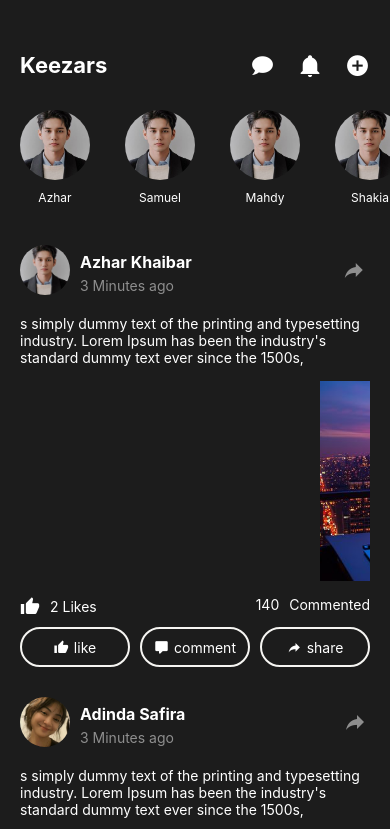
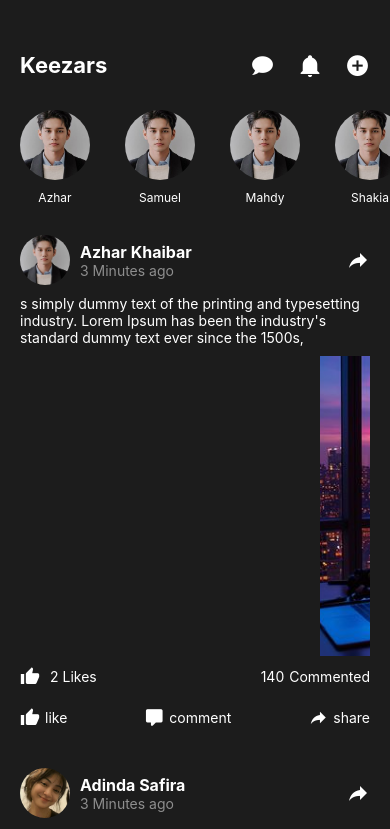
Before and after one commit to Azharkhaibar/mse-social-app, a React Native app: screen /Home in a window 390 px wide. Shown: the top 829 px of the page. Built offline with nearby package versions, Linux system fonts and the light colour scheme.

Commit message:
tambah files

```diff
--- a/App.tsx
+++ b/App.tsx
@@ -13,10 +13,11 @@ const Stack = createNativeStackNavigator();
 export default function App() {
   return (
     <NavigationContainer>
-      {/* menghilangkan header top */}
-      <Stack.Navigator screenOptions={{headerShown: false}}>
-        <Stack.Screen name='firstPage' component={FirstPage} />
-        <Stack.Screen name='Signin' component={SignInScreen} />
+      {/* STATUS BAR ATAS */}
+      <StatusBar style="light" backgroundColor='black' />
+      <Stack.Navigator screenOptions={{ headerShown: false }}>
+        <Stack.Screen name="firstPage" component={FirstPage} />
+        <Stack.Screen name="Signin" component={SignInScreen} />
         <Stack.Screen name="Home" component={HomeScreen} />
         <Stack.Screen name="Explore" component={ExploreScreen} />
         <Stack.Screen name="Profile" component={ProfileScreen} />
--- a/app/screens/design/homestyle.tsx
+++ b/app/screens/design/homestyle.tsx
@@ -1,4 +1,138 @@
 import { StyleSheet } from "react-native";
-export const HomeStyle = StyleSheet.create({
-
-})
+export const styles = StyleSheet.create({
+  container: {
+    flex: 1,
+    backgroundColor: "#1C1C1C",
+  },
+  scrollView: {
+    flex: 1,
+  },
+  header: {
+    flexDirection: "row",
+    justifyContent: "space-between",
+    alignItems: "center",
+    marginTop: 40,
+    height: 50,
+    paddingHorizontal: 20,
+  },
+  headerText: {
+    fontSize: 22,
+    fontWeight: "bold",
+    color: "white",
+  },
+  iconContainer: {
+    flexDirection: "row",
+    justifyContent: "space-between",
+    width: 120,
+  },
+  containerStories: {
+    flexDirection: "row",
+    paddingVertical: 10,
+    paddingHorizontal: 10,
+  },
+  postImage: {
+    width: 300,
+    height: 300,
+    objectFit: 'cover'
+  },
+  storyItem: {
+    alignItems: "center",
+    marginRight: 15,
+    padding: 10,
+  },
+  storiesImg: {
+    width: 70,
+    height: 70,
+    borderRadius: 50,
+  },
+  storyText: {
+    marginTop: 10,
+    fontSize: 12,
+    color: "white",
+    textAlign: "center",
+  },
+  postsContainer: {
+    paddingHorizontal: 20,
+  },
+  postHeader: {
+    flexDirection: "row",
+    alignItems: "center",
+    paddingVertical: 10,
+  },
+  userImage: {
+    width: 50,
+    height: 50,
+    borderRadius: 25,
+  },
+  userInfo: {
+    marginLeft: 10,
+  },
+  userName: {
+    fontSize: 16,
+    color: "white",
+    fontWeight: "bold",
+  },
+  timeAgo: {
+    opacity: 0.5,
+    color: "white",
+  },
+  shareIcon: {
+    marginLeft: "auto",
+  },
+  postContent: {
+    marginBottom: 20,
+  },
+  postText: {
+    color: "white",
+    marginBottom: 10,
+  },
+  postFooter: {
+    flexDirection: "row",
+    justifyContent: "space-between",
+    alignItems: "center",
+    marginVertical: 10,
+  },
+  likesContainer: {
+    flexDirection: "row",
+    alignItems: "center",
+  },
+  likesText: {
+    marginLeft: 10,
+    color: "white",
+  },
+  commentsContainer: {
+    flexDirection: "row",
+    alignItems: "center",
+  },
+  commentsCount: {
+    color: "white",
+    marginRight: 5,
+  },
+  commentsText: {
+    color: "white",
+  },
+  actionsContainer: {
+    flexDirection: "row",
+    justifyContent: "space-between",
+    marginVertical: 10,
+  },
+  actionButton: {
+    flexDirection: "row",
+    alignItems: "center",
+  },
+  actionText: {
+    marginLeft: 5,
+    fontSize: 14,
+  },
+  adSection: {
+    marginTop: 20,
+  },
+  adContainer: {
+    marginTop: 15,
+  },
+  adImage: {
+    width: 400,
+    height: 500,
+    resizeMode: "cover",
+  },
+});
--- a/app/screens/homescreen.tsx
+++ b/app/screens/homescreen.tsx
@@ -1,8 +1,8 @@
 import React, { useState } from "react";
-import { View, Text, SafeAreaView, ScrollView, Image, StyleSheet, TouchableHighlight } from "react-native";
+import { View, Text, SafeAreaView, ScrollView, Image, StyleSheet, TouchableOpacity } from "react-native";
 import Icon from "react-native-vector-icons/MaterialCommunityIcons";
-import { StoriesIMG, ImgScrollHome, PostOne, PostTwo, ImgScrollHome2 } from "../data/homedata";
-
+import { FirstAds, StoriesIMG, PostOne, PostTwo, ImgScrollHome3, ImgScrollHome, ImgScrollHome2 } from "../data/homedata";
+import { styles } from "./design/homestyle";
 export const HomeScreen = () => {
   const [activeButtonTouchableUser, setActiveButtonTouchableUser] = useState({
     like: false,
@@ -19,19 +19,26 @@ export const HomeScreen = () => {
 
   const renderPosts = (posts) =>
     posts.map((post, index) => (
-      <View key={index} style={{ marginTop: 15 }}>
-        <Image source={post.ImageStoriesOne} style={{ objectFit: "cover", height: 200, width: 300 }} />
+      <View key={index} style={styles.postImageContainer}>
+        <Image source={post.ImageStoriesOne} style={styles.postImage} />
+      </View>
+    ));
+
+  const renderAds = (posts) =>
+    posts.map((post, index) => (
+      <View key={index} style={styles.adContainer}>
+        <Image source={post.Ads} style={styles.adImage} />
       </View>
     ));
 
   const renderPostHeader = (imgSrc, userName, timeAgo) => (
-    <View style={{ padding: 20, display: "flex", flexDirection: "row", alignItems: "center" }}>
-      <Image source={imgSrc} style={{ width: 50, height: 50, borderRadius: 50 }} />
-      <View style={{ marginLeft: 10, marginTop: 5, gap: 5 }}>
-        <Text style={{ fontSize: 16, color: "white", fontWeight: "bold" }}>{userName}</Text>
-        <Text style={{ opacity: 0.5, color: "white" }}>{timeAgo}</Text>
+    <View style={styles.postHeader}>
+      <Image source={imgSrc} style={styles.userImage} />
+      <View style={styles.userInfo}>
+        <Text style={styles.userName}>{userName}</Text>
+        <Text style={styles.timeAgo}>{timeAgo}</Text>
       </View>
-      <Icon name="share" size={24} color="white" style={{ marginLeft: 150, opacity: 0.5 }} />
+      <Icon name="share" size={24} color="white" style={styles.shareIcon} />
     </View>
   );
 
@@ -42,21 +49,18 @@ export const HomeScreen = () => {
         const color = isActive ? (action === "like" ? "red" : action === "comment" ? "blue" : "green") : "white";
 
         return (
-          <TouchableHighlight key={action} style={styles.actionButton} onPress={() => handlePressTchUser(action)} underlayColor="transparent">
-            <>
-              <Icon name={action === "like" ? "thumb-up" : action === "comment" ? "comment" : "share"} size={15} color={color} />
-              <Text style={{ color, marginLeft: 5 }}>{action}</Text>
-            </>
-          </TouchableHighlight>
+          <TouchableOpacity key={action} style={styles.actionButton} onPress={() => handlePressTchUser(action)}>
+            <Icon name={action === "like" ? "thumb-up" : action === "comment" ? "comment" : "share"} size={20} color={color} />
+            <Text style={[styles.actionText, { color }]}>{action}</Text>
+          </TouchableOpacity>
         );
       })}
     </View>
   );
 
-
   return (
-    <SafeAreaView>
-      <ScrollView style={{ backgroundColor: "#1C1C1C" }}>
+    <SafeAreaView style={styles.container}>
+      <ScrollView style={styles.scrollView}>
         <View style={styles.header}>
           <Text style={styles.headerText}>Keezars</Text>
           <View style={styles.iconContainer}>
@@ -75,118 +79,65 @@ export const HomeScreen = () => {
           ))}
         </ScrollView>
 
-        <ScrollView showsVerticalScrollIndicator={true}>
-          <View style={{ height: "auto" }}>
+        <View style={styles.postsContainer}>
           {renderPostHeader(ImgScrollHome.imgScroll, "Azhar Khaibar", "3 Minutes ago")}
-            <View style={{ height: "auto", paddingHorizontal: 20 }}>
-              <Text style={{ color: "white" }}>s simply dummy text of the printing and typesetting industry. Lorem Ipsum has been the industry's standard dummy text ever since the 1500s,</Text>
+          <View style={styles.postContent}>
+            <Text style={styles.postText}>s simply dummy text of the printing and typesetting industry. Lorem Ipsum has been the industry's standard dummy text ever since the 1500s,</Text>
             <ScrollView horizontal showsHorizontalScrollIndicator={false}>
               {renderPosts(PostOne)}
             </ScrollView>
-              <View style={{ display: "flex", flexDirection: "row", justifyContent: "space-between", marginTop: 15 }}>
-                <View style={{ flexDirection: "row", alignItems: "center" }}>
+            <View style={styles.postFooter}>
+              <View style={styles.likesContainer}>
                 <Icon name="thumb-up" size={20} color="white" />
-                  <Text style={{ marginLeft: 10, color: "white" }}>2 Likes</Text>
+                <Text style={styles.likesText}>2 Likes</Text>
               </View>
-                <View style={{ display: "flex", flexDirection: "row" }}>
-                  <Text style={{ color: "white", marginRight: 10 }}>140</Text>
-                  <Text style={{ color: "white" }}>Commented</Text>
+              <View style={styles.commentsContainer}>
+                <Text style={styles.commentsCount}>140</Text>
+                <Text style={styles.commentsText}>Commented</Text>
               </View>
             </View>
             {renderActions()}
           </View>
 
-            {renderPostHeader(ImgScrollHome2.imgScroll, "Adinda Safira  ", "3 Minutes ago")}
-            <View style={{ height: "auto", paddingHorizontal: 20 }}>
-              <Text style={{ color: "white" }}>s simply dummy text of the printing and typesetting industry. Lorem Ipsum has been the industry's standard dummy text ever since the 1500s,</Text>
+          {renderPostHeader(ImgScrollHome2.imgScroll, "Adinda Safira", "3 Minutes ago")}
+          <View style={styles.postContent}>
+            <Text style={styles.postText}>s simply dummy text of the printing and typesetting industry. Lorem Ipsum has been the industry's standard dummy text ever since the 1500s,</Text>
             <ScrollView horizontal showsHorizontalScrollIndicator={false}>
               {renderPosts(PostTwo)}
             </ScrollView>
-              <View style={{ display: "flex", flexDirection: "row", justifyContent: "space-between", marginTop: 15 }}>
-                <View style={{ flexDirection: "row", alignItems: "center" }}>
+            <View style={styles.postFooter}>
+              <View style={styles.likesContainer}>
                 <Icon name="thumb-up" size={20} color="white" />
-                  <Text style={{ marginLeft: 10, color: "white" }}>2 Likes</Text>
+                <Text style={styles.likesText}>2 Likes</Text>
               </View>
-                <View style={{ display: "flex", flexDirection: "row" }}>
-                  <Text style={{ color: "white", marginRight: 10 }}>140</Text>
-                  <Text style={{ color: "white" }}>Commented</Text>
+              <View style={styles.commentsContainer}>
+                <Text style={styles.commentsCount}>140</Text>
+                <Text style={styles.commentsText}>Commented</Text>
+              </View>
+            </View>
+            {renderActions()}
+          </View>
+
+          {renderPostHeader(ImgScrollHome2.imgScroll, "Adinda Safira", "3 Minutes ago")}
+          <View style={styles.postContent}>
+            <Text style={styles.postText}>s simply dummy text of the printing and typesetting industry...</Text>
+            <ScrollView horizontal showsHorizontalScrollIndicator={false}>
+              {renderAds(FirstAds)}
+            </ScrollView>
+            <View style={styles.postFooter}>
+              <View style={styles.likesContainer}>
+                <Icon name="thumb-up" size={20} color="white" />
+                <Text style={styles.likesText}>2 Likes</Text>
+              </View>
+              <View style={styles.commentsContainer}>
+                <Text style={styles.commentsCount}>140</Text>
+                <Text style={styles.commentsText}>Commented</Text>
               </View>
             </View>
             {renderActions()}
           </View>
         </View>
       </ScrollView>
-      </ScrollView>
     </SafeAreaView>
   );
 };
-
-const styles = StyleSheet.create({
-  header: {
-    flexDirection: "row",
-    justifyContent: "space-between",
-    alignItems: "center",
-    marginTop: 40,
-    height: 50,
-    paddingHorizontal: 20,
-  },
-  headerText: {
-    fontSize: 22,
-    fontWeight: "bold",
-    color: "white",
-  },
-  iconContainer: {
-    flexDirection: "row",
-    justifyContent: "space-between",
-    width: 120,
-  },
-  containerStories: {
-    flexDirection: "row",
-    paddingVertical: 10,
-    paddingHorizontal: 10,
-  },
-  storyItem: {
-    alignItems: "center",
-    marginRight: 15,
-    padding: 10,
-  },
-  storiesImg: {
-    width: 70,
-    height: 70,
-    borderRadius: 50,
-  },
-  storyText: {
-    marginTop: 10,
-    fontSize: 12,
-    color: "white",
-    textAlign: "center",
-  },
-  actionsContainer: {
-    height: 50,
-    flexDirection: "row",
-    justifyContent: "center",
-    paddingHorizontal: 10,
-    marginTop: 10,
-    gap: 10,
-  },
-  actionButton: {
-    height: 40,
-    width: 110,
-    backgroundColor: "transparent",
-    borderColor: "#F6F5F2",
-    borderWidth: 2,
-    borderRadius: 20,
-    alignItems: "center",
-    justifyContent: "center",
-    flexDirection: "row",
-  },
-  actionContent: {
-    flexDirection: "row",
-    alignItems: "center",
-  },
-  actionText: {
-    marginLeft: 5,
-    fontSize: 14,
-    textAlignVertical: "center",
-  },
-});
--- a/app/screens/signinscreeen.tsx
+++ b/app/screens/signinscreeen.tsx
@@ -56,16 +56,13 @@ export const styles = StyleSheet.create({
     padding: 15,
   },
   input: {
-    borderRadius: 1,
+    borderRadius: 5,
     padding: 15,
     marginBottom: 15,
-    borderBottomColor: 'white',
+    borderBottomColor: "white",
     borderWidth: 1,
     backgroundColor: "transparent",
-    color: "#000",
-  },
-  textInput: {
-    color: 'white'
+    color: "white", // Mengatur warna teks input menjadi putih
   },
   button: {
     backgroundColor: "black",
```
Also changed, not shown: app/data/homedata.tsx (+12 -0 lines), app/images/post/cewe2.jpg (added), app/images/post/iklan 1.jpg (added). Lines whose indentation alone changed are shown as unchanged.
